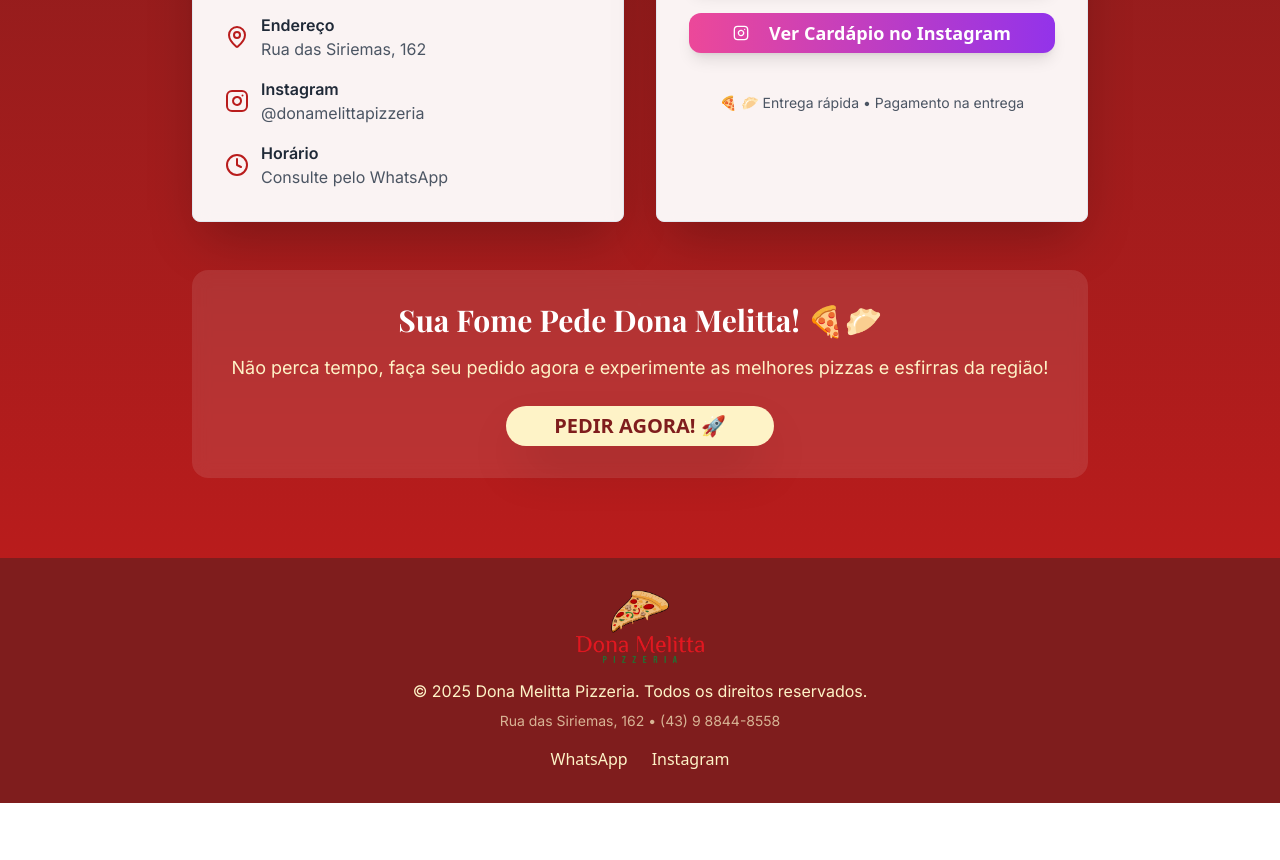
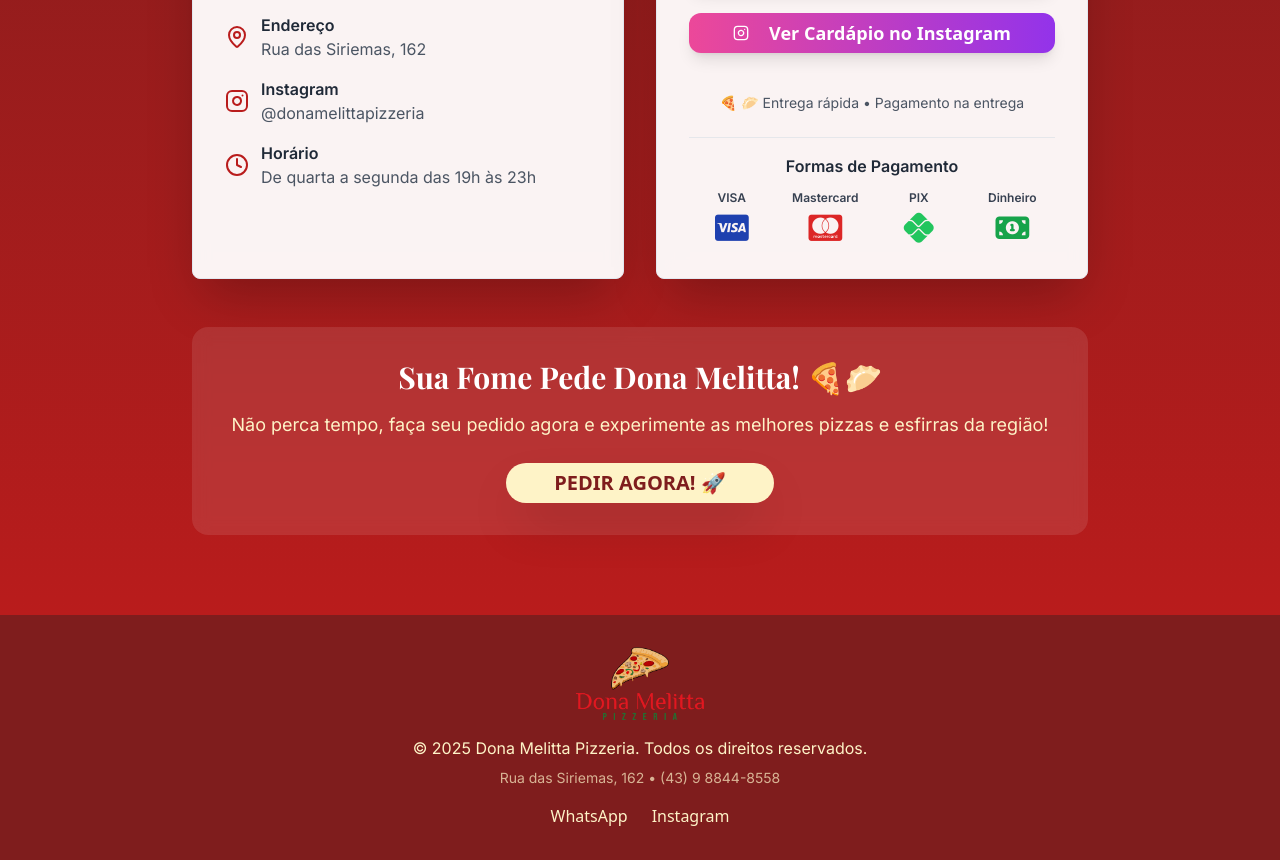
Before and after one commit to pfrsousa2010/melitta-pizza-bliss, a React (Vite) app: page / in a window 1280 px wide. Shown: the part 3040-3900 px from the top of the page. Before the commit the page ends 3843 px from the top, so only its background shows below. Built offline with nearby package versions, Linux system fonts and the light colour scheme.

Commit message:
Adiciona fomas de pagamento e horário

```diff
--- a/index.html
+++ b/index.html
@@ -1,4 +1,3 @@
-
 <!DOCTYPE html>
 <html lang="pt-BR">
   <head>
@@ -20,6 +19,7 @@
     <link rel="preconnect" href="https://fonts.googleapis.com">
     <link rel="preconnect" href="https://fonts.gstatic.com" crossorigin>
     <link href="https://fonts.googleapis.com/css2?family=Playfair+Display:wght@400;600;700&family=Inter:wght@300;400;500;600&display=swap" rel="stylesheet">
+    <link rel="stylesheet" href="https://cdnjs.cloudflare.com/ajax/libs/font-awesome/6.5.1/css/all.min.css">
   </head>
 
   <body>
--- a/src/components/Contact.tsx
+++ b/src/components/Contact.tsx
@@ -1,4 +1,3 @@
-
 import { Button } from "@/components/ui/button";
 import { Card, CardContent } from "@/components/ui/card";
 import { Phone, MapPin, Instagram, Clock } from "lucide-react";
@@ -62,7 +61,7 @@ const Contact = () => {
                     <Clock className="h-6 w-6 text-pizza-red" />
                     <div>
                       <p className="font-inter font-semibold text-gray-800">Horário</p>
-                      <p className="font-inter text-gray-600">Consulte pelo WhatsApp</p>
+                      <p className="font-inter text-gray-600">De quarta a segunda das 19h às 23h</p>
                     </div>
                   </div>
                 </div>
@@ -97,6 +96,30 @@ const Contact = () => {
                     <p className="font-inter text-sm text-gray-600">
                       🍕 🥟 Entrega rápida • Pagamento na entrega
                     </p>
+
+                  </div>
+
+                  {/* Métodos de Pagamento */}
+                  <div className="pt-4 border-t border-gray-200">
+                    <p className="font-inter font-semibold text-gray-800 mb-3 text-center">Formas de Pagamento</p>
+                    <div className="grid grid-cols-4 gap-2">
+                      <div className="text-center">
+                        <p className="font-inter text-xs font-semibold text-gray-700 mb-1">VISA</p>
+                        <i className="fa-brands fa-cc-visa text-3xl text-blue-800"></i>
+                      </div>
+                      <div className="text-center">
+                        <p className="font-inter text-xs font-semibold text-gray-700 mb-1">Mastercard</p>
+                        <i className="fa-brands fa-cc-mastercard text-3xl text-red-600"></i>
+                      </div>
+                      <div className="text-center">
+                        <p className="font-inter text-xs font-semibold text-gray-700 mb-1">PIX</p>
+                        <i className="fa-brands fa-pix text-3xl text-green-500"></i>
+                      </div>
+                      <div className="text-center">
+                        <p className="font-inter text-xs font-semibold text-gray-700 mb-1">Dinheiro</p>
+                        <i className="fa-solid fa-money-bill-1 text-3xl text-green-600"></i>
+                      </div>
+                    </div>
                   </div>
                 </div>
               </CardContent>
```
